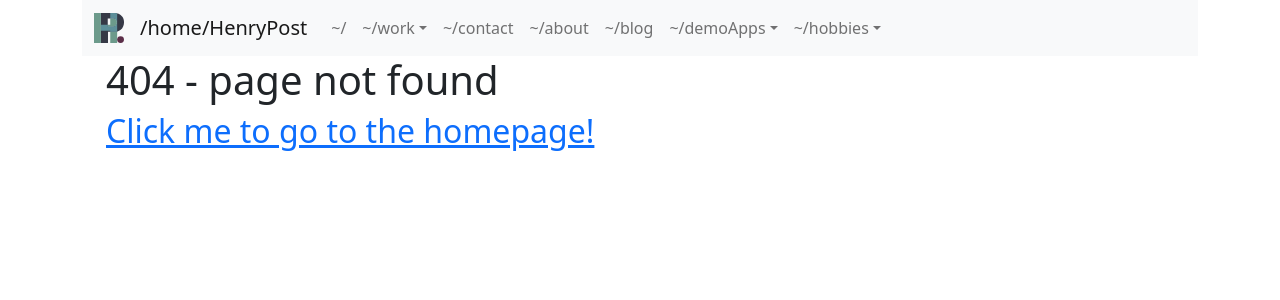
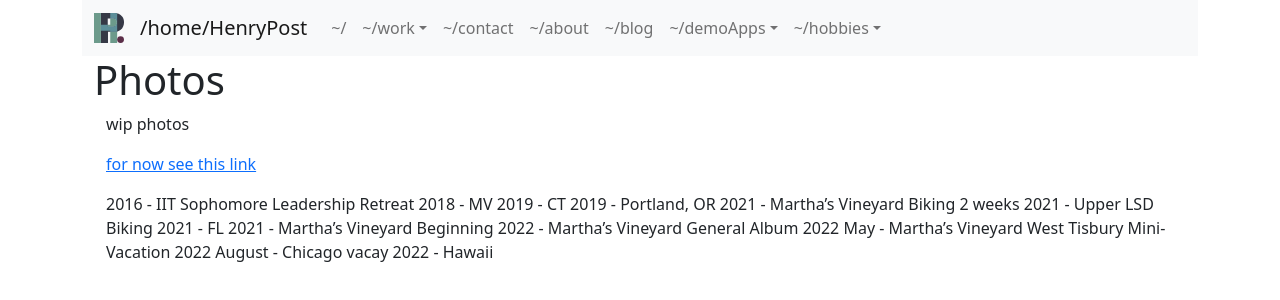
Before and after one commit to meltingscales/henrypost.net, a React (Create React App) app: page /hobbies/photos in a window 1280 px wide. Before the commit this address had no page. Shown: the top 300 px of the page. Built offline with nearby package versions, Linux system fonts and the light colour scheme.

Commit message:
start recreating homepage moar

```diff
--- a/src/Navigation.tsx
+++ b/src/Navigation.tsx
@@ -108,6 +108,10 @@ const Navigation = () =>
 
                                 <NavDDI
                                     path={'hobbies'}
+                                    subpath={'photos'}/>
+
+                                <NavDDI
+                                    path={'hobbies'}
                                     subpath={'books'}/>
 
                                 <NavDDI
--- a/src/Routing.tsx
+++ b/src/Routing.tsx
@@ -13,6 +13,7 @@ import PageVideogames from "./pages/hobbies/PageVideogames";
 import PageResume from "./pages/PageResume";
 import PageCertifications from "./pages/PageCertifications";
 import {Cube} from "./pages/demoApps/Cube";
+import PagePhotos from "./pages/hobbies/PagePhotos";
 
 function NoPage() {
     return <div>nopage!</div>;
@@ -51,6 +52,9 @@ export default function Routing() {
                 <Route path={"demoApps/cube"}
                        element={<Cube/>}/>
 
+                <Route path={"hobbies/photos"}
+                       element={<PagePhotos/>}/>
+
                 <Route path={"hobbies/books"}
                        element={<PageBooks/>}/>
 
--- a/src/pages/PageHome.tsx
+++ b/src/pages/PageHome.tsx
@@ -15,7 +15,7 @@ const PageHome = () => {
             <ul>
                 <li><a href={'mailto:resplendent.falconeer@gmail.com'}>Email</a></li>
                 <li><a href={'https://github.com/HenryFBP'}>GitHub</a></li>
-                <li><a href={'https://github.com/HenryFBP/dotfiles/'}>Dotfiles (New laptop?)</a></li>
+                <li><a href={'https://github.com/HenryFBP/dotfiles/'}>Dotfiles (Got a new laptop?)</a></li>
             </ul>
         </Container>
 
@@ -28,15 +28,19 @@ const PageHome = () => {
         </Container>
 
         <Container>
+            <Alert>
+
                 <p>Hello, welcome to {OWNER_NAME}'s website.</p>
                 <p>I am learning ReactJS, which this website is written in.</p>
-            <p>This is intended to replace <a href={'https://henryfbp.github.io/'}>my old website</a>, which has grown
+                <p>This is intended to replace <a href={'https://henryfbp.github.io/'}>my old website</a>, which has
+                    grown
                     very large and is somewhat hard to customize
                     as it was built with Hugo, a static Markdown to HTML templating tool.</p>
+            </Alert>
             <Alert variant={'danger'}>
                 <a href={HENRY_ORIGINAL_WEBSITE_URL}>
-                    <h2>This is an extremely in-development website. <br/><br/>
-                        If you are not expecting this, please click here to be taken to my primary website.</h2>
+                    <h3>Note: This is an extremely in-development website. <br/><br/>
+                        If you are not expecting this, please click here to be taken to my primary website.</h3>
                 </a>
             </Alert>
         </Container>
@@ -54,12 +58,44 @@ const PageHome = () => {
                 In my free time I like to bake, go cycling, play video games, and scuba dive (if I have enough time).
             </p>
             <p>
-                Check out my GitHub for code that I make, and message me if you’d like to get tutored on something or
+                <a href={'https://github.com/HenryFBP/'}>Check out my GitHub</a> for code that I make, and message me if
+                you’d like to get tutored on something or
                 have any questions.
             </p>
+        </Container>
 
+        <Container>
+            <script src="https://unpkg.com/github-card@1.2.1/dist/widget.js"></script>
+            <div className="github-widget" data-username="henryfbp"></div>
+        </Container>
+
+        <Container>
+            <p>
+
+                For more cool content, see <a
+                href={'https://github.com/HenryFBP/NYU-CS-GY-6813/blob/master/paper/final/Henry%20Post%20-%20NYU-CS-GY-6813%20-%20A%20survey%20on%20automated%20software%20vulnerability%20discovery%2C%20exploitation%2C%20and%20patching%20-%20Combined%20Paper.pdf'}>my
+                paper for NYU regarding "Automated software vulnerability discovery, exploitation, and patching"</a> and
+                related work (<a href={'https://github.com/HenryFBP/NYU-CS-GY-6813'}>extra 1</a>, <a
+                href={'https://github.com/HenryFBP/NYU-CS-GY-6813-research-paper-work'}>extra
+                2</a>, <a
+                href={'https://github.com/HenryFBP/NYU-CS-GY-6813/blob/master/paper/final/Henry%20Post%20-%20NYU-CS-GY-6813%20-%20A%20survey%20on%20automated%20software%20vulnerability%20discovery%2C%20exploitation%2C%20and%20patching%20-%20Presentation.pdf'}>powerpoint</a>)
+            </p>
+
+            <p>
+                Use <a href={'https://www.libreoffice.org/'}>LibreOffice</a> or MS Word to read my paper.
+            </p>
+            <p>
+
+                The video presentation is below.
+            </p>
+
+            <iframe width="100%" height="315" src="https://www.youtube.com/embed/BgICl-5bqbQ"
+                    title="YouTube video player" frameBorder="0"
+                    allow="accelerometer; autoplay; clipboard-write; encrypted-media; gyroscope; picture-in-picture"
+                    allowFullScreen={true}></iframe>
 
         </Container>
+
     </Container>
         ;
 }
--- /dev/null
+++ b/src/pages/hobbies/PagePhotos.tsx
@@ -0,0 +1,31 @@
+import React from 'react';
+import {Container} from "react-bootstrap";
+
+function PagePhotos() {
+    return <>
+        <h1>Photos</h1>
+        <Container>
+            <p>wip photos</p>
+
+            <p><a href={'https://henryfbp.github.io/photos/'}>for now see this link</a></p>
+
+
+            2016 - IIT Sophomore Leadership Retreat
+            2018 - MV
+            2019 - CT
+            2019 - Portland, OR
+            2021 - Martha’s Vineyard Biking 2 weeks
+            2021 - Upper LSD Biking
+            2021 - FL
+            2021 - Martha’s Vineyard Beginning
+            2022 - Martha’s Vineyard General Album
+            2022 May - Martha’s Vineyard West Tisbury Mini-Vacation
+            2022 August - Chicago vacay
+            2022 - Hawaii
+
+
+        </Container>
+    </>;
+}
+
+export default PagePhotos
```
Lines whose indentation alone changed are shown as unchanged.
